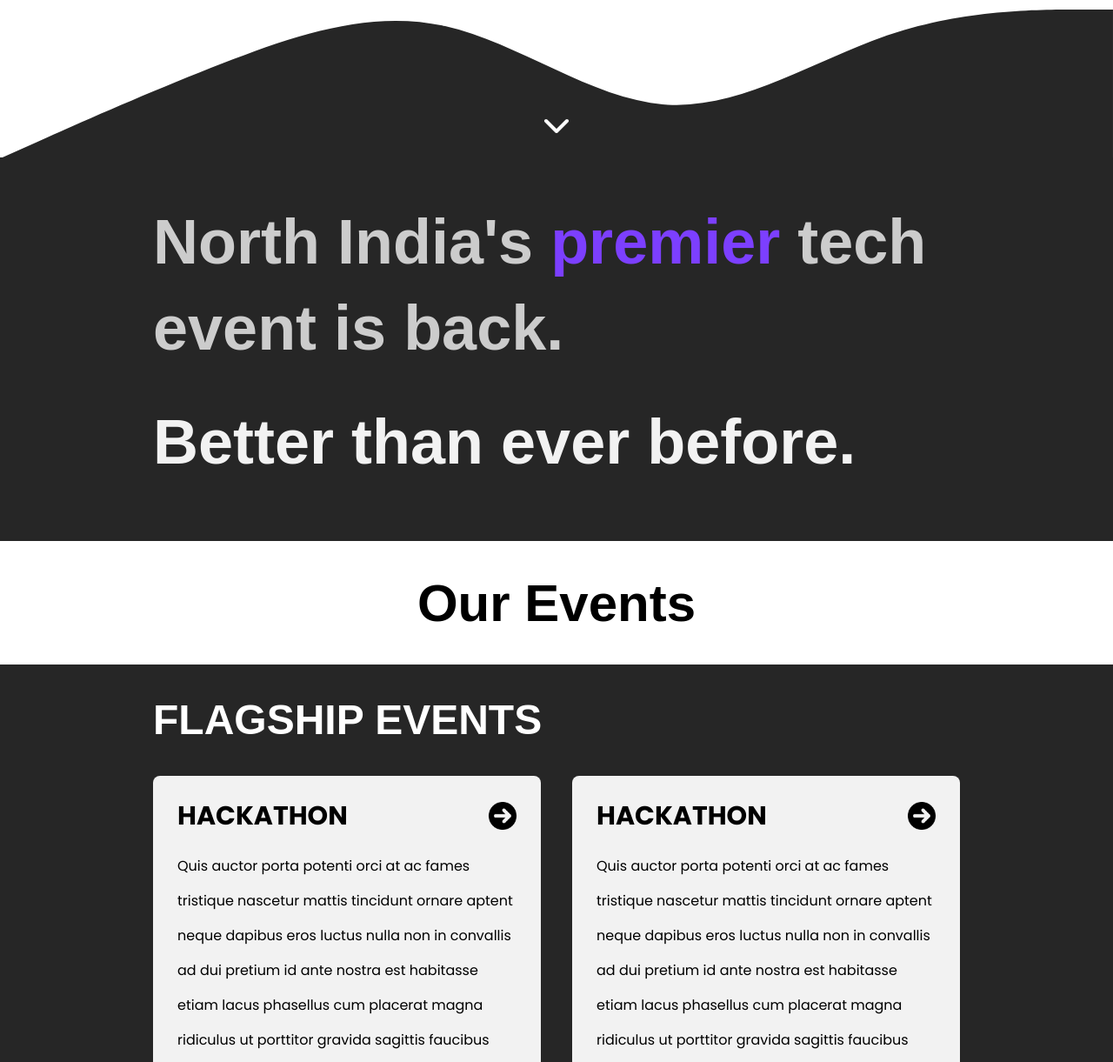
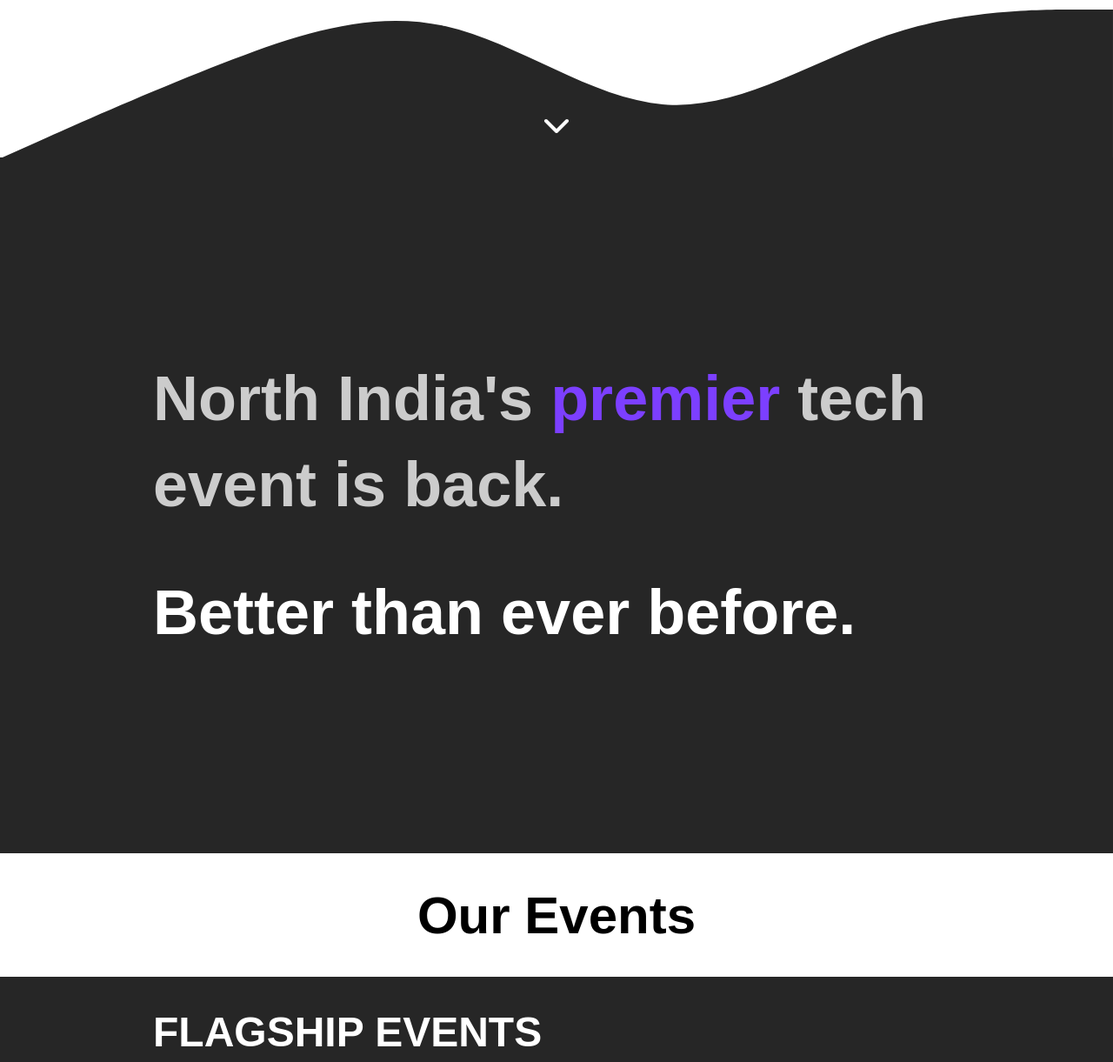
Before and after one commit to tsrsmict/shriteq, a Django app: page / in a window 1280 px wide. Shown: the part 611-1832 px from the top of the page at 87% size. Run offline with Django 4.2, Linux system fonts and the light colour scheme; style sheets or scripts are compiled from the project's sources; some libraries are stand-ins or nearby versions.

Commit message:
Polish hero sections

```diff
--- a/events/templates/index.html
+++ b/events/templates/index.html
@@ -27,13 +27,15 @@
         <img src="{% static 'assets/vectors/hero-wave-up.svg' %}" alt="" class="w-screen wave">
     </div>
 </section>
-<section id="declaration" class="relative px-5 pt-12 pb-16 font-bold leading-normal md:font-extrabold lg:font-black md:px-20 lg:px-44 bg-offblack font-display">
-    <p class="mb-8 text-5xl leading-normal md:leading-normal lg:leading-snug md:text-7xl lg:text-7xl 2xl:text-8xl text-grey-tertiary">
-        North India's <span class="text-violet">premier</span> tech event is back.
-    </p>
-    <p class="text-5xl leading-normal md:leading-normal lg:leading-snug md:text-7xl lg:text-7xl 2xl:text-8xl text-offwhite">
-        Better than ever before.
-    </p>
+<section id="declaration" class="relative h-screen px-5 leading-normal md:px-20 lg:px-44 bg-offblack font-display">
+    <div class="flex flex-col justify-center h-full gap-8 md:gap-12">
+        <p class="text-5xl font-semibold leading-normal md:font-bold md:leading-normal lg:leading-snug md:text-7xl lg:text-7xl 2xl:text-8xl text-grey-tertiary">
+            North India's <span class="text-violet">premier</span> tech event is back.
+        </p>
+        <p class="text-5xl font-bold leading-normal text-white md:font-extrabold lg:font-black md:leading-normal lg:leading-snug md:text-7xl lg:text-7xl 2xl:text-8xl">
+            Better than ever before.
+        </p>
+    </div>
 </section>
 
 <section id="events" class="px-5 py-10 mx-auto bg-white md:px-20 lg:px-44">
```
